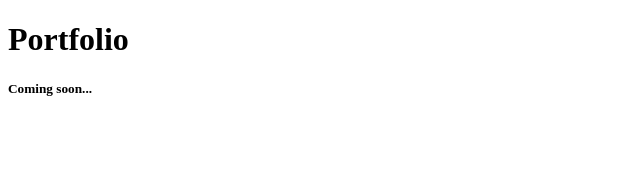
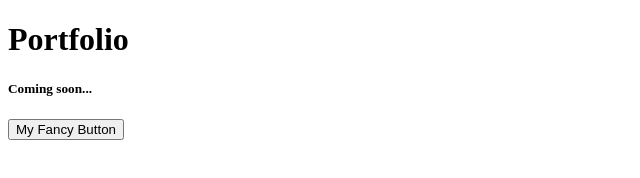
Before and after one commit to abojegabriel22/portfolio, a plain HTML site: page index.html in a window 1280 px wide. Shown: the whole page, without its empty margins (0-640 px from the left). Drawn offline with Linux system fonts and the light colour scheme.

Commit message:
added a fancy button

```diff
--- a/index.html
+++ b/index.html
@@ -9,5 +9,6 @@
 <body>
     <h1>Portfolio</h1>
     <h5>Coming soon...</h5>
+    <button>My Fancy Button</button>
 </body>
 </html>
```
